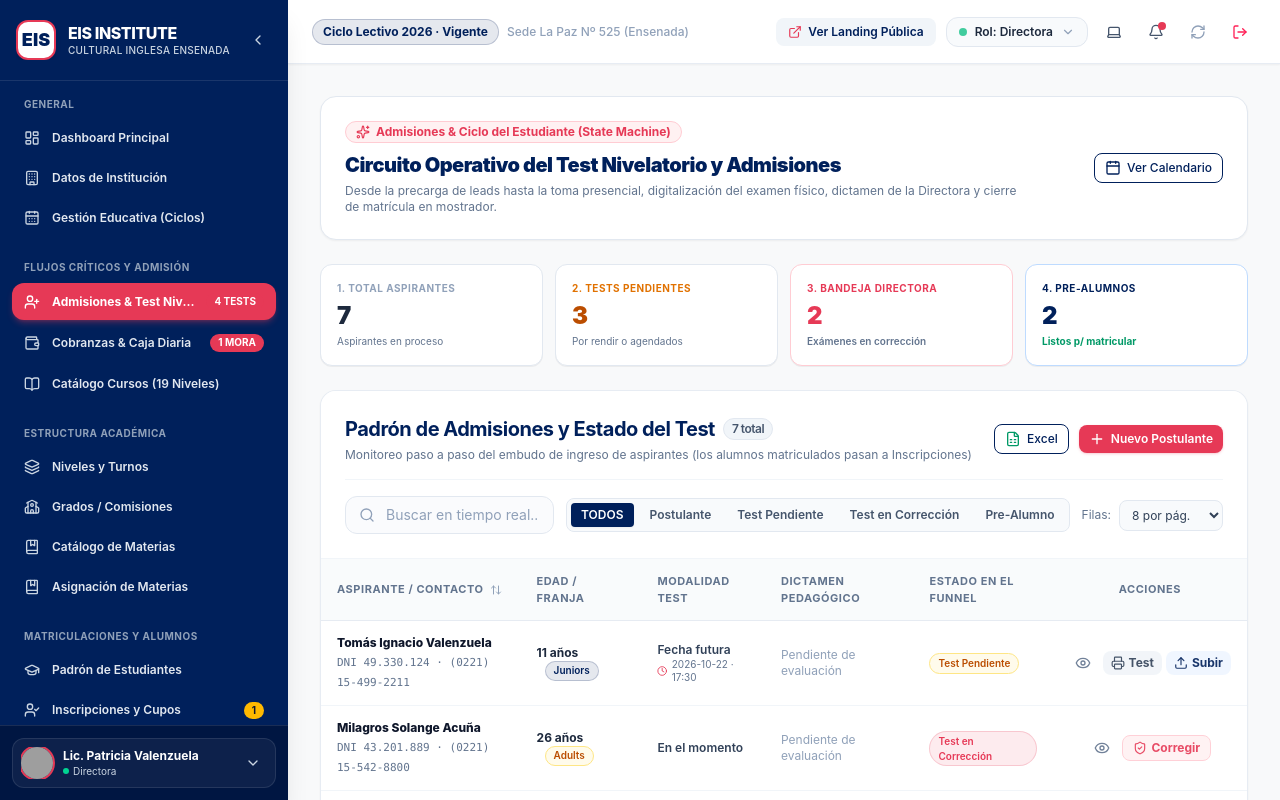
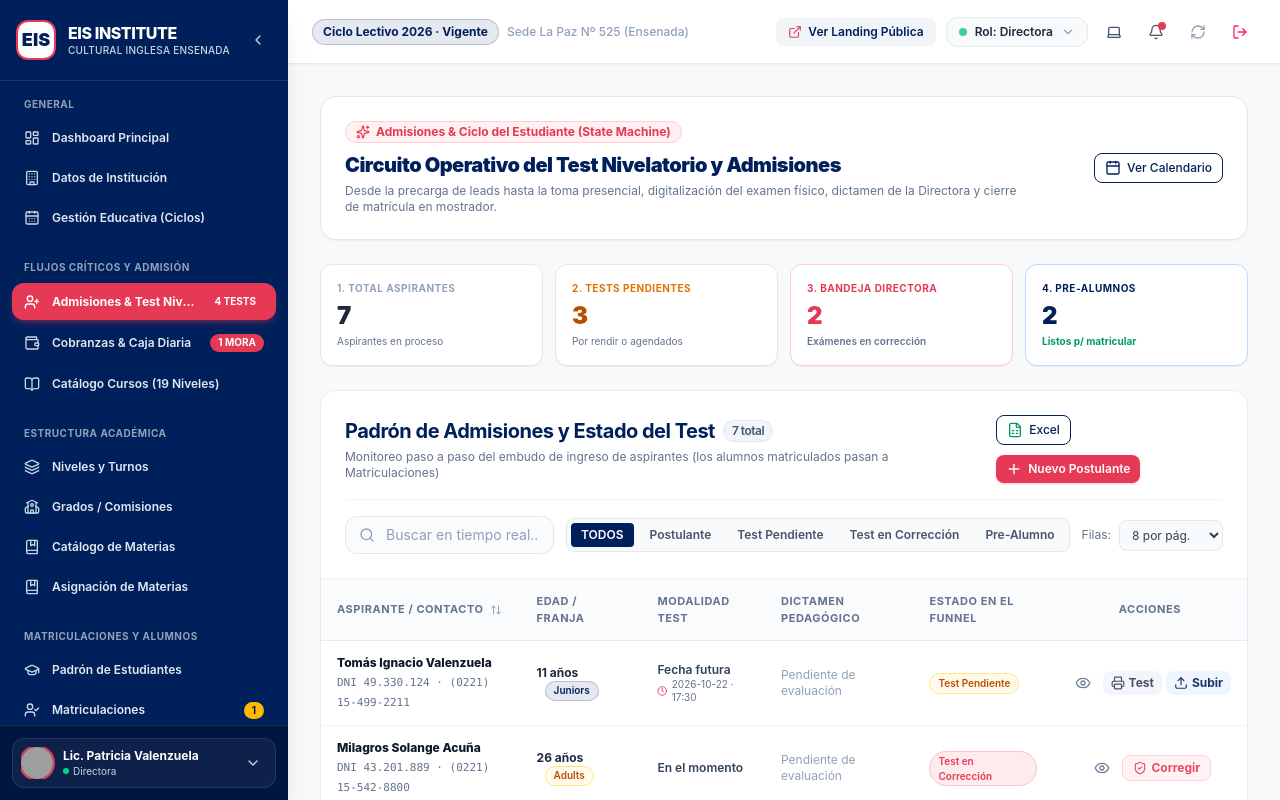
Before and after one commit to LucioBorda/sistema-gestion-eis, a Next.js app: page /admin/admisiones in a window 1280 px wide. Built offline with nearby package versions, Linux system fonts and the light colour scheme; grey boxes are pictures that could not be loaded.

Commit message:
refactor(navigation): rename section from Inscripciones y Cupos to Matriculaciones

```diff
--- a/app/admin/admisiones/page.tsx
+++ b/app/admin/admisiones/page.tsx
@@ -350,7 +350,7 @@ export default function AdmisionesPage(): React.ReactElement {
       {/* Main Table with Stage Filters */}
       <DataTable
         title="Padrón de Admisiones y Estado del Test"
-        subtitle="Monitoreo paso a paso del embudo de ingreso de aspirantes (los alumnos matriculados pasan a Inscripciones)"
+        subtitle="Monitoreo paso a paso del embudo de ingreso de aspirantes (los alumnos matriculados pasan a Matriculaciones)"
         data={filteredPostulantes}
         columns={columns}
         keyExtractor={(item) => item.id}
--- a/app/admin/inscripciones/page.tsx
+++ b/app/admin/inscripciones/page.tsx
@@ -492,7 +492,7 @@ function InscripcionesContent(): React.ReactElement {
 
   const handleExportPdf = () => {
     const htmlBody = `
-      <p style="font-size: 13px;">Libro de Matrículas e Inscripciones Oficiales - EIS Institute:</p>
+      <p style="font-size: 13px;">Libro Oficial de Matriculaciones - EIS Institute:</p>
       <table>
         <thead>
           <tr>
@@ -976,7 +976,7 @@ function InscripcionesContent(): React.ReactElement {
       </div>
 
       <DataTable
-        title="Libro de Inscripciones y Matriculaciones"
+        title="Libro Oficial de Matriculaciones"
         subtitle="Control de altas de matrícula por ciclo lectivo con esquema de aranceles escalonados según mes fijado por la administración (sin recargos por mora)"
         data={inscripciones}
         columns={columns}
--- a/app/admin/layout.tsx
+++ b/app/admin/layout.tsx
@@ -174,7 +174,7 @@ export default function AdminLayout({
           roleRequired: ["Directora", "Secretaria", "Docente"],
         },
         {
-          title: "Inscripciones y Cupos",
+          title: "Matriculaciones",
           href: "/admin/inscripciones",
           icon: UserCheck,
           badge: inscripcionesPendientes > 0 ? inscripcionesPendientes : undefined,
@@ -757,7 +757,7 @@ export default function AdminLayout({
                   onClick={() => setNotificationsOpen(false)}
                   className="inline-block mt-2 text-xs font-bold text-amber-800 underline"
                 >
-                  Ver Inscripciones →
+                  Ver Matriculaciones →
                 </Link>
               </div>
             </div>
```
